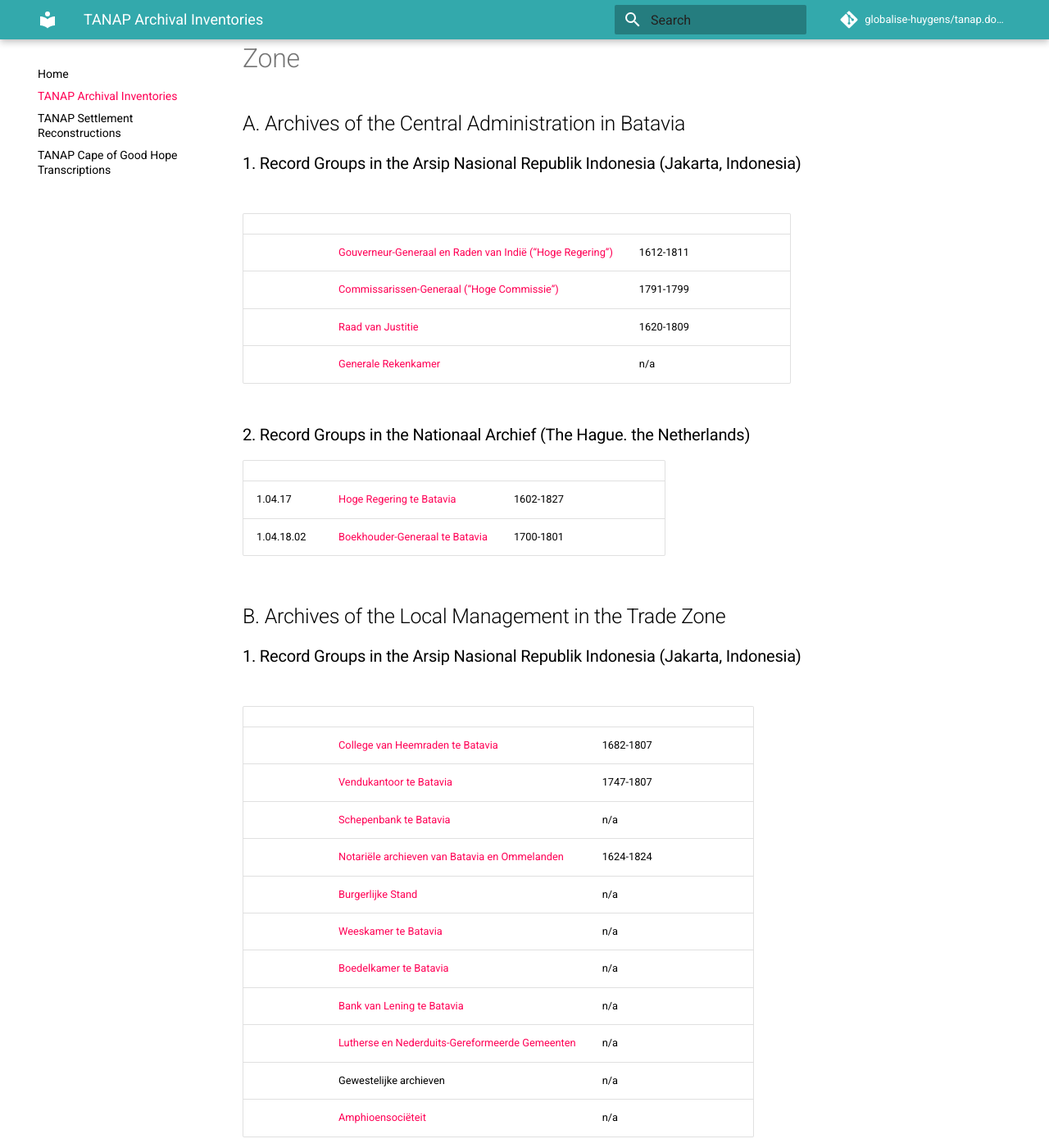
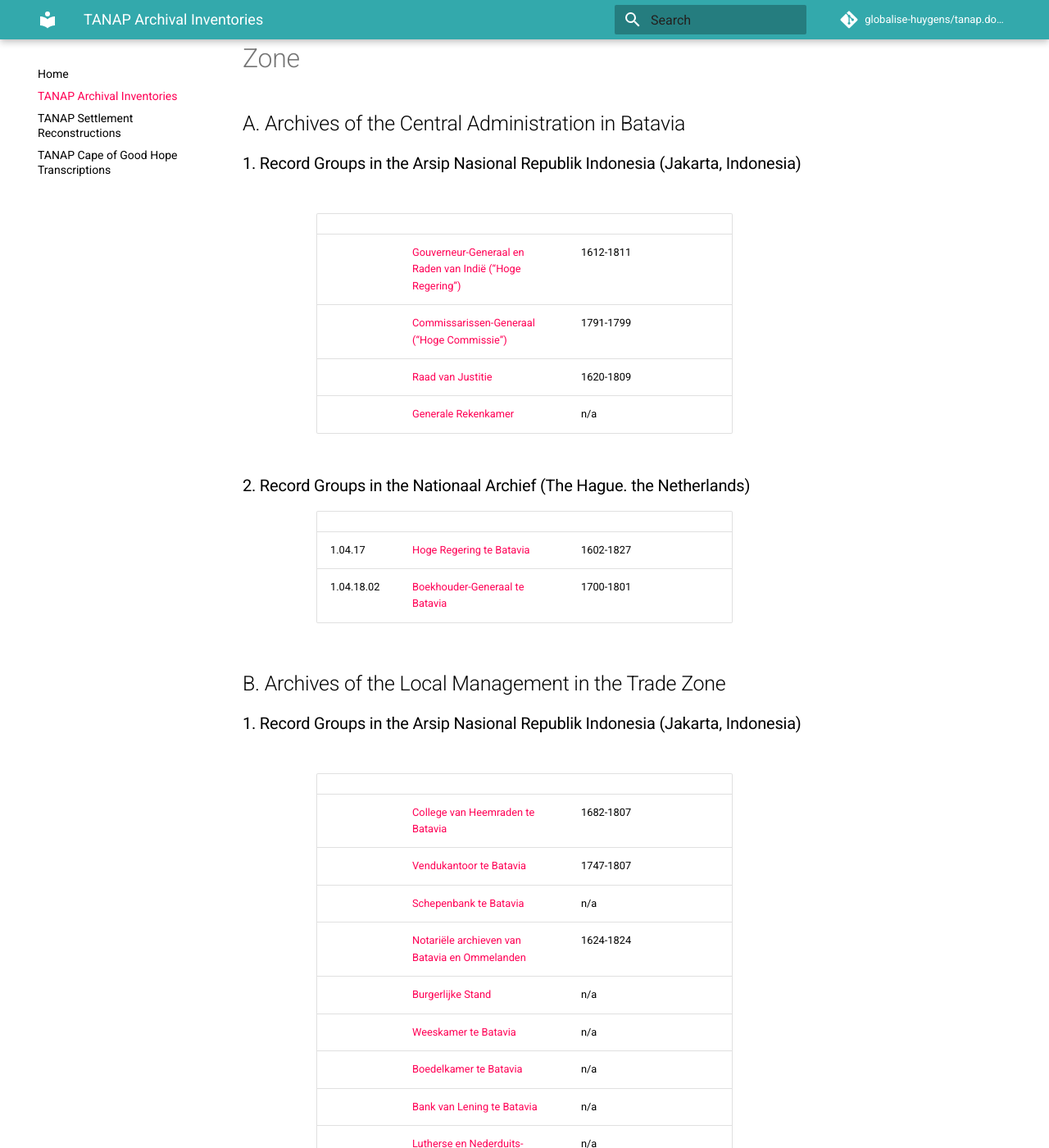
Before and after one commit to globalise-huygens/tanap.docs.globalise.huygens.knaw.nl, an MkDocs documentation site: the page built from docs/archival-inventories/index.md, in a window 1280 px wide and 1400 px high, scrolled down 947 px. Shown: the whole window at 82% size. Built offline with MkDocs 1.6.1 and Material for MkDocs 9.7.7, drawn with Linux system fonts in a browser that asks for light colours; comment, search, counter and statistics services are not loaded.

Commit message:
Update extra.css

```diff
--- a/docs/stylesheets/extra.css
+++ b/docs/stylesheets/extra.css
@@ -51,14 +51,19 @@
   }
 }
 
-.md-typeset table {
+.md-typeset__table {
+  display: table !important; /* Override inline-block */
   margin-left: auto;
   margin-right: auto;
   width: 100%;
 }
 
 @media (min-width: 768px) {
-  .md-typeset table {
+  .md-typeset__table {
+      display: table !important; /* Override inline-block */
+      margin-left: auto;
+      margin-right: auto;
+      min-width: 75%;
       width: 75%;
   }
 }
```
